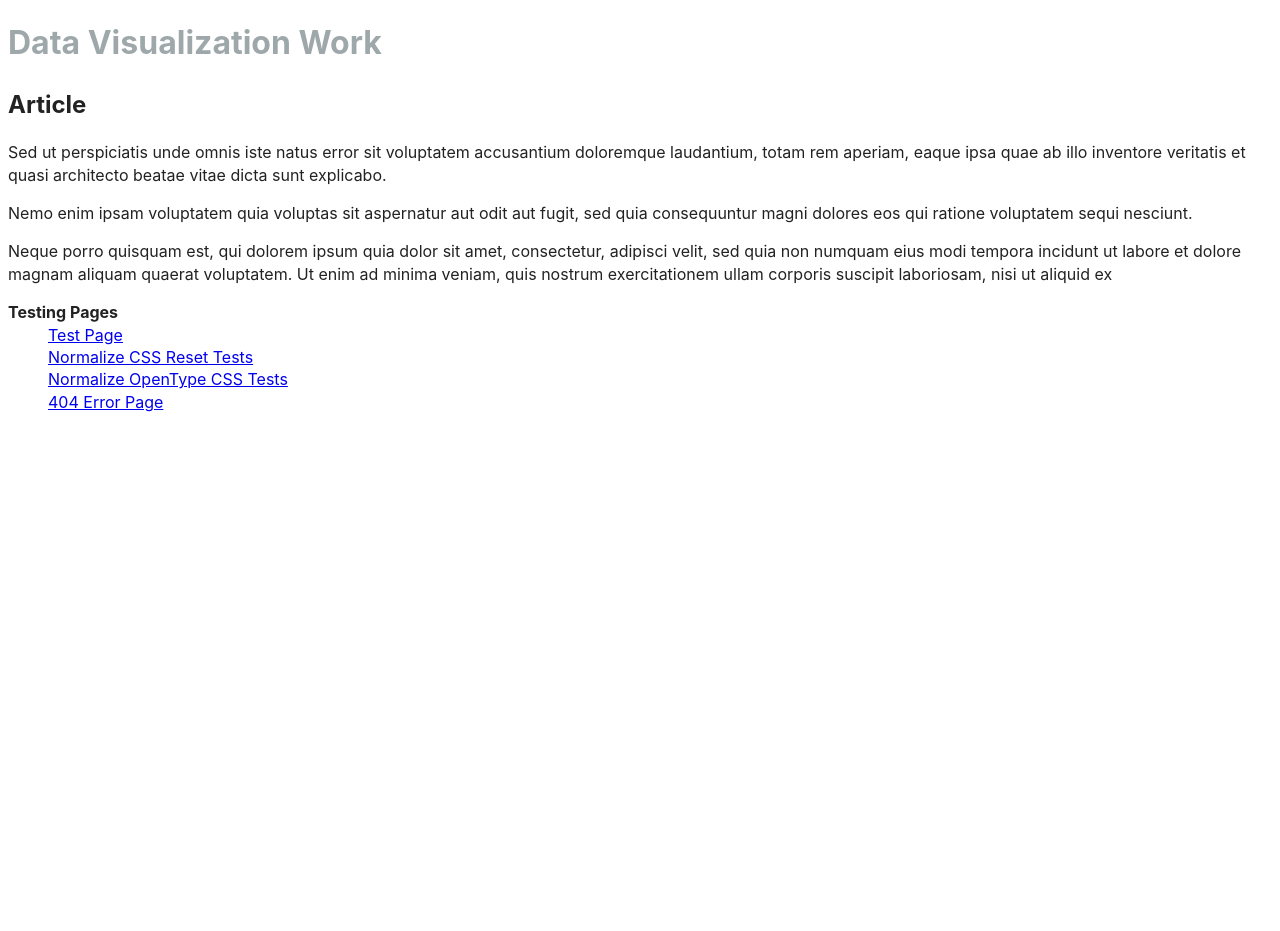
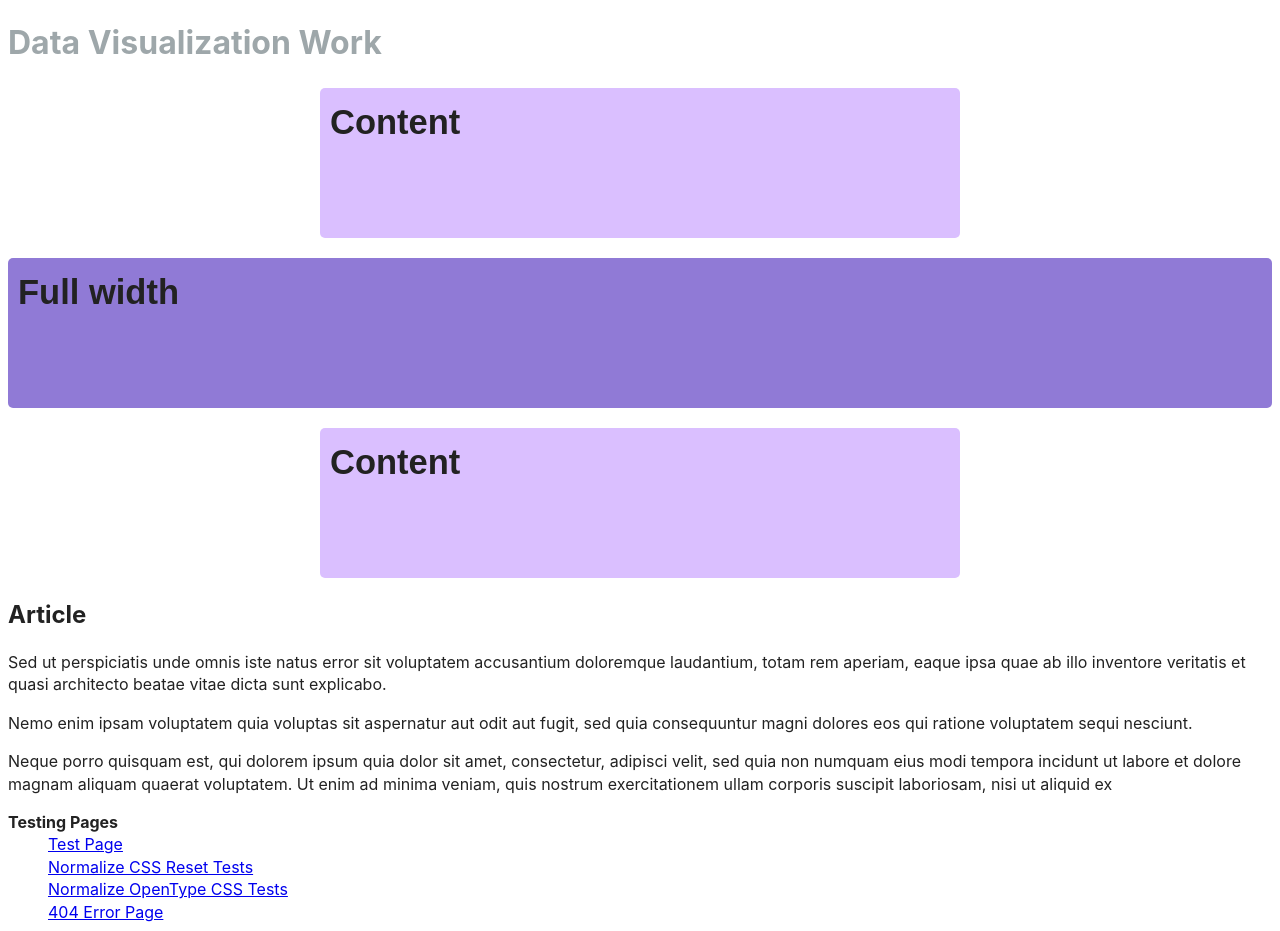
Before and after one commit to sc0ttwad3/my-html5-boilerplate, a website: page src/index.html in a window 1280 px wide. Before the commit the page ends 800 px from the top, so only its background shows below. Drawn offline with nearby package versions, Linux system fonts and the light colour scheme.

Commit message:
Added a minimal grid setup via grid.css

```diff
--- /dev/null
+++ b/src/css/grid.css
@@ -0,0 +1,76 @@
+/* ==========================================================================
+   Grid styles: opinionated defaults
+   ========================================================================== */
+
+/**
+  See: https://rachelandrew.co.uk/archives/2017/06/01/breaking-out-with-css-grid-explained/
+  See (older): https://cloudfour.com/thinks/breaking-out-with-css-grid-layout/
+**/
+
+.grid {
+  display: grid;
+  grid-gap: 20px;
+  grid-auto-rows: 150px;
+  grid-template-columns:
+    [full-start] minmax(1em, 1fr)
+    [main-start] minmax(0, 40em) [main-end]
+    minmax(1em, 1fr) [full-end];
+}
+
+.grid > * {
+  /* grid-column: main-start; */
+  grid-column: main;
+}
+
+.grid > .full {
+  /* grid-column: full-start / full-end; */
+  grid-column: full;
+}
+
+.grid > div {
+  background-color: rgb(144, 122, 214);
+  font-weight: bold;
+  font-family: Baloo, sans-serif;
+  font-size: 2.157rem;
+  padding: 10px;
+  border-radius: 5px;
+}
+
+.grid > div:nth-child(odd) {
+  background-color: rgb(218, 191, 255);
+}
+
+
+/**  Without names: same as above
+.grid {
+  display: grid;
+  grid-gap: 20px;
+  grid-auto-rows: 150px;
+  grid-template-columns:
+    minmax(1em, 1fr)
+    minmax(0, 40em)
+    minmax(1em, 1fr);
+}
+
+.grid > * {
+  grid-column: 2 ;
+}
+
+.grid > .full {
+  grid-column: 1 / 4;
+}
+
+.grid > div {
+  background-color: rgb(144, 122, 214);
+  font-weight: bold;
+  font-family: Baloo, sans-serif;
+  font-size: 2.157rem;
+  padding: 10px;
+  border-radius: 5px;
+  text-align: center;
+}
+
+.grid > div:nth-child(odd) {
+  background-color: rgb(218, 191, 255);
+}
+**/
--- a/src/index.html
+++ b/src/index.html
@@ -15,6 +15,7 @@
         <!--<link rel="stylesheet" href="/css/normalize-opentype.css">-->
         <link rel="stylesheet" href="/css/main.css">
         <!--<link rel="stylesheet" href="/css/milligram.css">-->
+        <link rel="stylesheet" href="/css/grid.css">
 
         <!--<script src="//cdnjs.cloudflare.com/ajax/libs/modernizr/2.8.3/modernizr.min.js"></script>-->
         <script src="js/vendor/modernizr-2.8.3.min.js"></script>
@@ -23,9 +24,16 @@
         <!--[if lte IE 9]>
             <p class="browserupgrade">You are using an <strong>outdated</strong> browser. Please <a href="http://browsehappy.com/">upgrade your browser</a> to improve your experience and security.</p>
         <![endif]-->
-        <header>
+      <header>
         <h1>Data Visualization Work</h1>
-        </header>
+      </header>
+
+      <div class="grid">
+        <div>Content</div>
+        <div class="full">Full width</div>
+        <div>Content</div>
+      </div>
+
 
         <section>
             <article>
```
